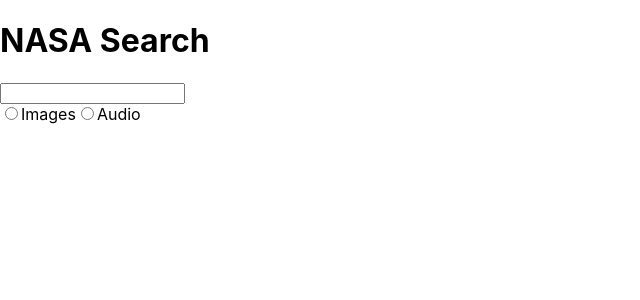
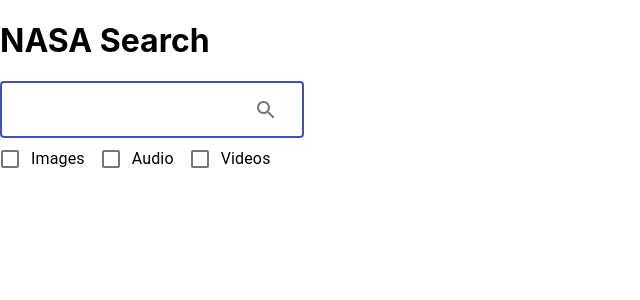
Before and after one commit to sinh343/front-end-tech-challenge, a React (Create React App) app in the folder app/: page / in a window 1280 px wide. Shown: the top 300 px of the page, without its empty margins (0-640 px from the left). Built offline with nearby package versions, Linux system fonts and the light colour scheme.

Commit message:
converted search section components to MUI

```diff
--- a/app/package.json
+++ b/app/package.json
@@ -3,6 +3,8 @@
   "version": "0.1.0",
   "private": true,
   "dependencies": {
+    "@material-ui/core": "^4.12.3",
+    "@material-ui/icons": "^4.11.2",
     "@reduxjs/toolkit": "^1.6.1",
     "@testing-library/jest-dom": "^5.11.4",
     "@testing-library/react": "^11.1.0",
--- /dev/null
+++ b/app/src/components/SearchCheckbox/index.tsx
@@ -0,0 +1,16 @@
+import { Checkbox, FormControlLabel } from "@material-ui/core";
+import React from "react";
+
+export interface ISearchCheckboxProps {
+  label: string,
+  checked: boolean,
+  onChange: (...arg: any[]) => void
+}
+
+export const SearchCheckbox = ({ label, checked, onChange }: ISearchCheckboxProps) => {
+  return <FormControlLabel
+    labelPlacement="end"
+    label={label}
+    control={<Checkbox color="primary" checked={checked} onChange={onChange} />}
+  />
+}
--- a/app/src/components/SearchSection/index.tsx
+++ b/app/src/components/SearchSection/index.tsx
@@ -1,3 +1,6 @@
+import { FormControl, FormGroup, IconButton, InputAdornment, OutlinedInput } from "@material-ui/core";
+import SearchIcon from '@material-ui/icons/Search';
+import { SearchCheckbox } from "components/SearchCheckbox";
 import React, { useState } from "react";
 import { nasaService } from "services/nasaService";
 import { useAppDispatch } from "store/hooks";
@@ -12,20 +15,24 @@
 }
 
 export const SearchSection = () => {
-  const imagesCheckboxId = "imagesCheckbox";
-  const audioCheckboxId = "audioCheckbox";
   const dispatch = useAppDispatch();
 
   const [searchString, setSearchString] = useState("");
   const [isImagesSelected, setIsImagesSelected] = useState(false);
   const [isAudioSelected, setIsAudioSelected] = useState(false);
+  const [isVideoSelected, setIsVideoSelected] = useState(false);
 
-  const onSubmit = async (e: React.FormEvent<HTMLFormElement>) => {
-    e.preventDefault();
+  const onSubmit = async (e: React.KeyboardEvent<HTMLInputElement>): Promise<void> => {
+    if (e.key !== "Enter") return;
+
+    return fetchPreviewIamges();
+  }
+
+  const fetchPreviewIamges = async () => {
     const mediaTypes = serializeMediaTypes(isImagesSelected, isAudioSelected);
     const images = await nasaService.search(mediaTypes, searchString);
     if (!images) {
-      //TODO: error handling page/information
+      // TODO: error handling page/information
     } else {
       dispatch(updateImages(images))
     }
@@ -34,29 +41,30 @@
   return (
     <div>
       <h1>NASA Search</h1>
-      <form onSubmit={onSubmit}>
-        <input
+      <FormControl >
+        <OutlinedInput
+          autoFocus
           value={searchString}
-          onChange={(e) => setSearchString(e.target.value)}>
-        </input>
-        <div>
-          <input
-            id={imagesCheckboxId}
-            type="radio"
-            checked={isImagesSelected}
-            onClick={e => setIsImagesSelected(!isImagesSelected)}
-          />
-          <label htmlFor={imagesCheckboxId}>Images</label>
-
-          <input
-            id={audioCheckboxId}
-            type="radio"
-            checked={isAudioSelected}
-            onClick={e => setIsAudioSelected(!isAudioSelected)}
-          />
-          <label htmlFor={audioCheckboxId}>Audio</label>
-        </div>
-      </form>
+          onChange={e => setSearchString(e.target.value)}
+          onKeyUp={onSubmit}
+          endAdornment={
+            <InputAdornment position="end">
+              <IconButton
+                aria-label="Search for assets"
+                onClick={fetchPreviewIamges}
+                onMouseDown={e => e.preventDefault()}
+              >
+                <SearchIcon />
+              </IconButton>
+            </InputAdornment>
+          }
+        />
+        <FormGroup row>
+          <SearchCheckbox label="Images" checked={isImagesSelected} onChange={e => setIsImagesSelected(!isImagesSelected)} />
+          <SearchCheckbox label="Audio" checked={isAudioSelected} onChange={e => setIsAudioSelected(!isAudioSelected)} />
+          <SearchCheckbox label="Videos" checked={isVideoSelected} onChange={e => setIsVideoSelected(!isVideoSelected)} />
+        </FormGroup>
+      </FormControl>
     </div>
   );
 };
--- a/app/src/services/nasaService.ts
+++ b/app/src/services/nasaService.ts
@@ -1,6 +1,6 @@
+import axios, { AxiosStatic } from "axios";
+import { config } from "config";
 import { INasaAsset, INasaAssetData, INasaSearchResponse, NasaSearchMediaType } from "types";
-import { config } from "config";
-import axios, { AxiosStatic } from "axios";
 
 export interface INasaService {
   getAsset(id: string): Promise<INasaAssetData | undefined>;
--- a/app/src/store/hooks.ts
+++ b/app/src/store/hooks.ts
@@ -1,5 +1,5 @@
 import { TypedUseSelectorHook, useDispatch, useSelector } from 'react-redux';
-import type { RootState, AppDispatch } from 'store';
+import type { AppDispatch, RootState } from 'store';
 
 export const useAppDispatch = () => useDispatch<AppDispatch>()
 export const useAppSelector: TypedUseSelectorHook<RootState> = useSelector
```
Also changed, not shown: app/src/pages/AssetPage/index.tsx (+4 -6 lines), 1 other file (tests, documents, lock files or other folders).
